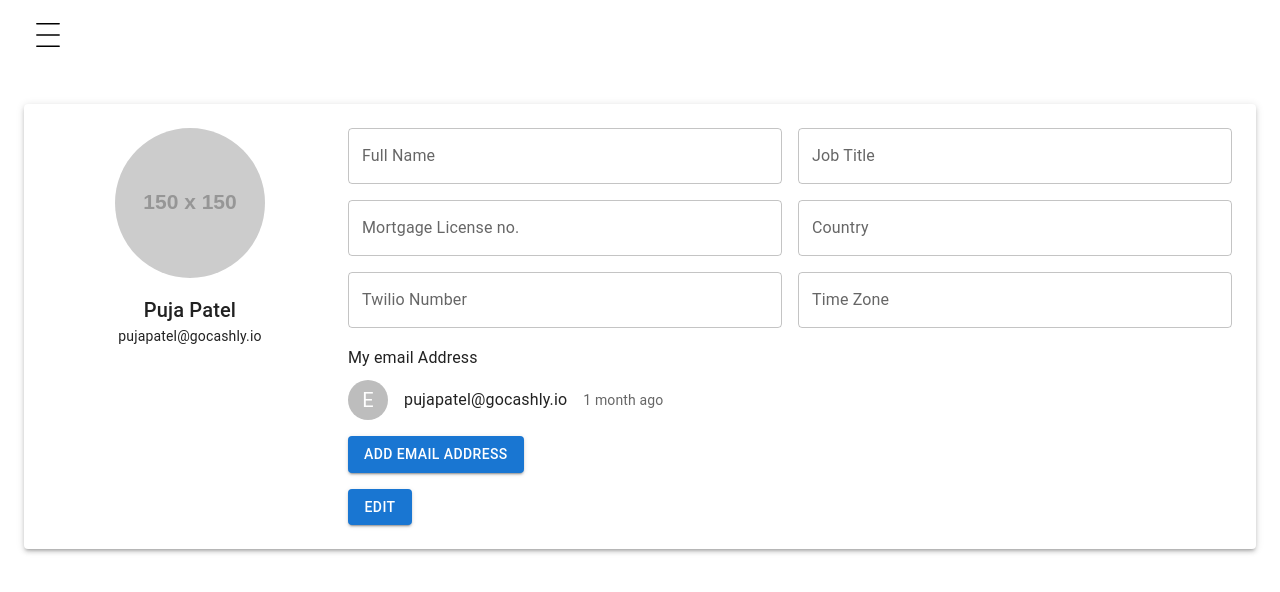
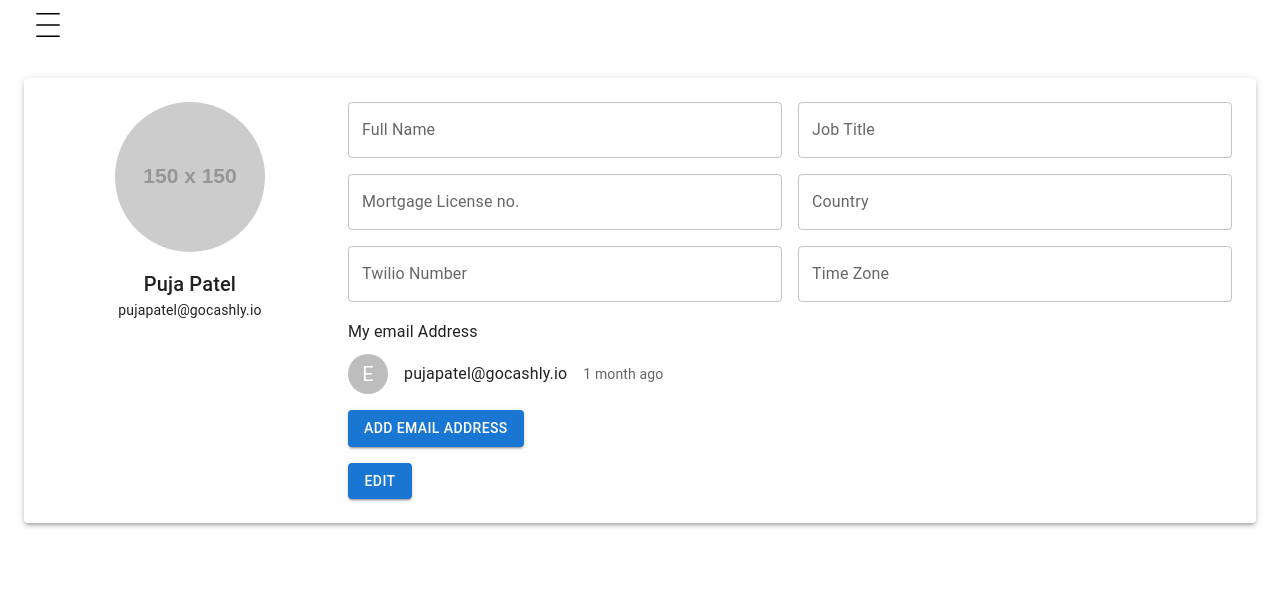
Before and after one commit to ppate343/Cashly.io, a React (Create React App) app in the folder cashly-app/: page / in a window 1280 px wide. Shown: the top 592 px of the page. Built offline with nearby package versions, Linux system fonts and the light colour scheme; the HTML template or start-up script is replaced by a standard one.

Commit message:
fixed styling

```diff
--- a/cashly-app/src/assets/Navbar.css
+++ b/cashly-app/src/assets/Navbar.css
@@ -1,11 +1,12 @@
 .navbar {
     background-color: white;
-    height: 80px;
+    height: 100%;
     display: flex;
     justify-content: start;
     align-items: center;
     position: relative;
     z-index: 1050;
+    margin-top: 0.5%;
   }
 
   .menu-bars {
@@ -16,7 +17,7 @@
 
   .nav-menu {
     background-color: white;
-    width: 250px;
+    width: 20%;
     height: 100vh;
     display: flex;
     justify-content: center;
@@ -89,7 +90,7 @@
 }
 
 .profile-type {
-    margin-top: 90%;
+    margin-top: 50%;
     margin-left: 10%;
     width: 90%;
     height: 10%;
```
